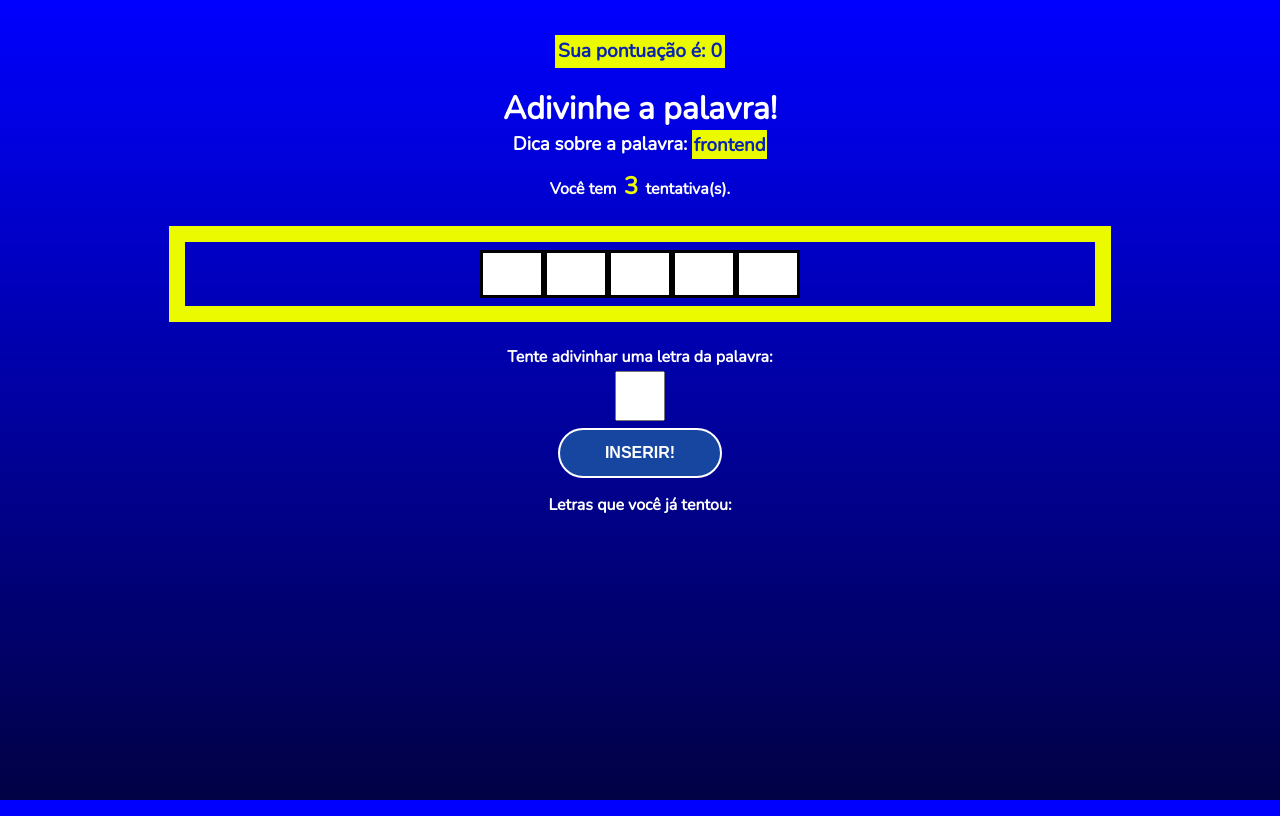
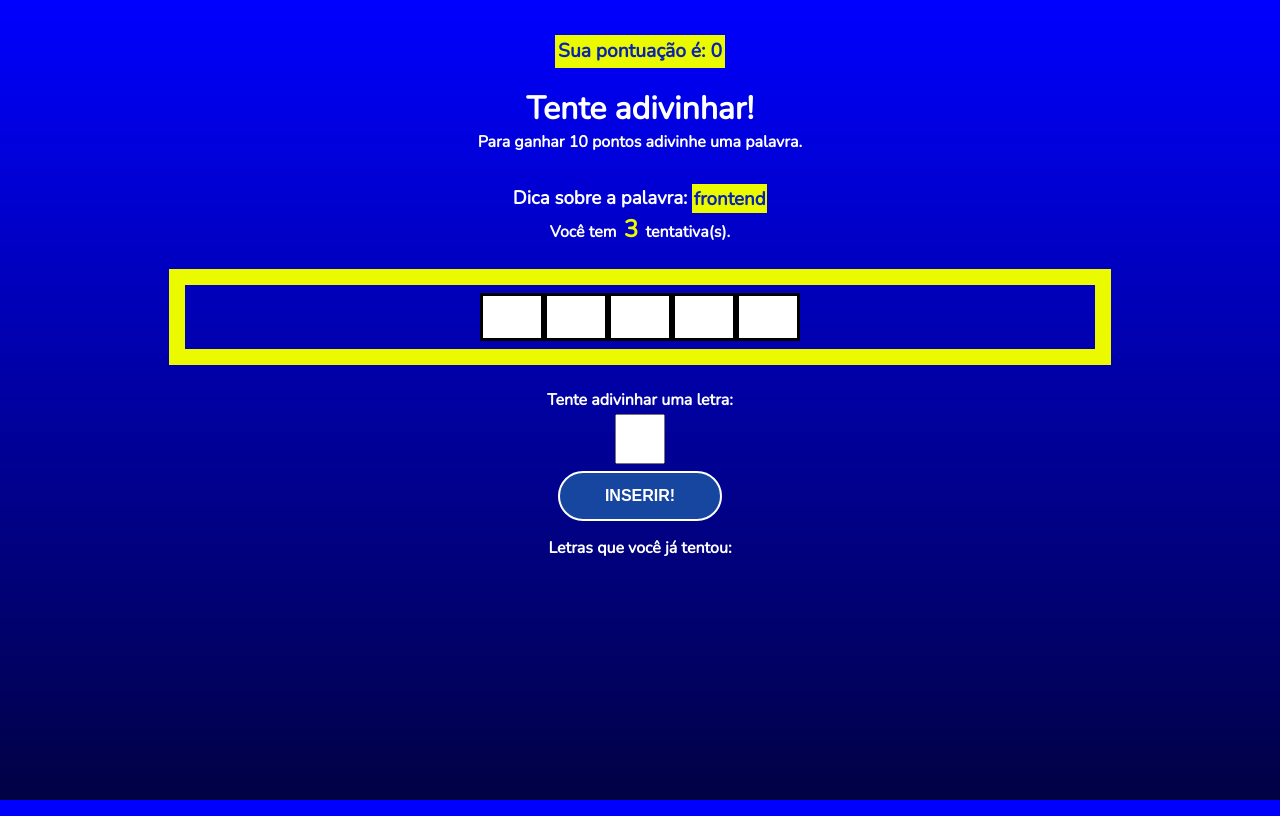
Before and after one commit to abnerfirmino/Projeto-React-Secret-World, a React (Vite) app: page / in a window 1280 px wide. Both pictures are taken after a click on the button "COMEÇAR O JOGO". Built offline with nearby package versions, Linux system fonts and the light colour scheme.

Commit message:
tela de jogo finalizada

```diff
--- a/src/components/GamingScreen/index.jsx
+++ b/src/components/GamingScreen/index.jsx
@@ -39,7 +39,8 @@ const GamingScreen = ({
       <p className='points'>
         Sua pontuação é: <span>{score}</span>
       </p>
-      <h2>Adivinhe a palavra!</h2>
+      <h2>Tente adivinhar!</h2>
+      <p className='description'>Para ganhar 10 pontos adivinhe uma palavra.</p>
       <h3 className='tip'>
         Dica sobre a palavra: <span>{pickedCategory}</span>
       </h3>
@@ -52,7 +53,7 @@ const GamingScreen = ({
         ))}
       </div>
       <div className="letterContainer">
-        <p>Tente adivinhar uma letra da palavra:</p>
+        <p>Tente adivinhar uma letra:</p>
         <form onSubmit={handleSubmit}>
           <input
             type="text"
--- a/src/components/GamingScreen/styles.css
+++ b/src/components/GamingScreen/styles.css
@@ -10,8 +10,12 @@
   margin-bottom: 0.1rem;
 }
 
-.tip {
-  margin-bottom: 0.8rem;
+.gaming .tip {
+  margin-bottom: 0.1rem;
+}
+
+.gaming .description {
+  margin-bottom: 2rem;
 }
 
 .points {
```
